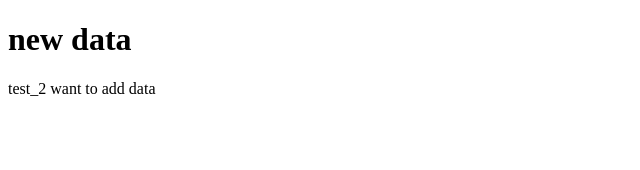
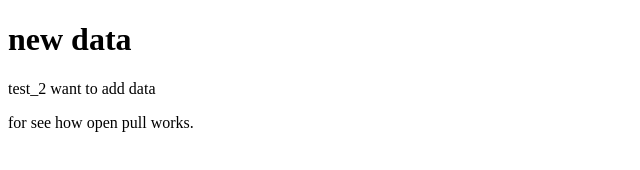
Before and after one commit to meena-github-acc/test_commands, a plain HTML site: page index.html in a window 1280 px wide. Shown: the whole page, without its empty margins (0-640 px from the left). Drawn offline with Linux system fonts and the light colour scheme.

Commit message:
update index.html
update index.html

```diff
--- a/index.html
+++ b/index.html
@@ -10,5 +10,9 @@
 
 
     <p>test_2 want to add data</p>
+
+
+    <p>for see how open pull works.</p>
+
 </body>
 </html>
```
